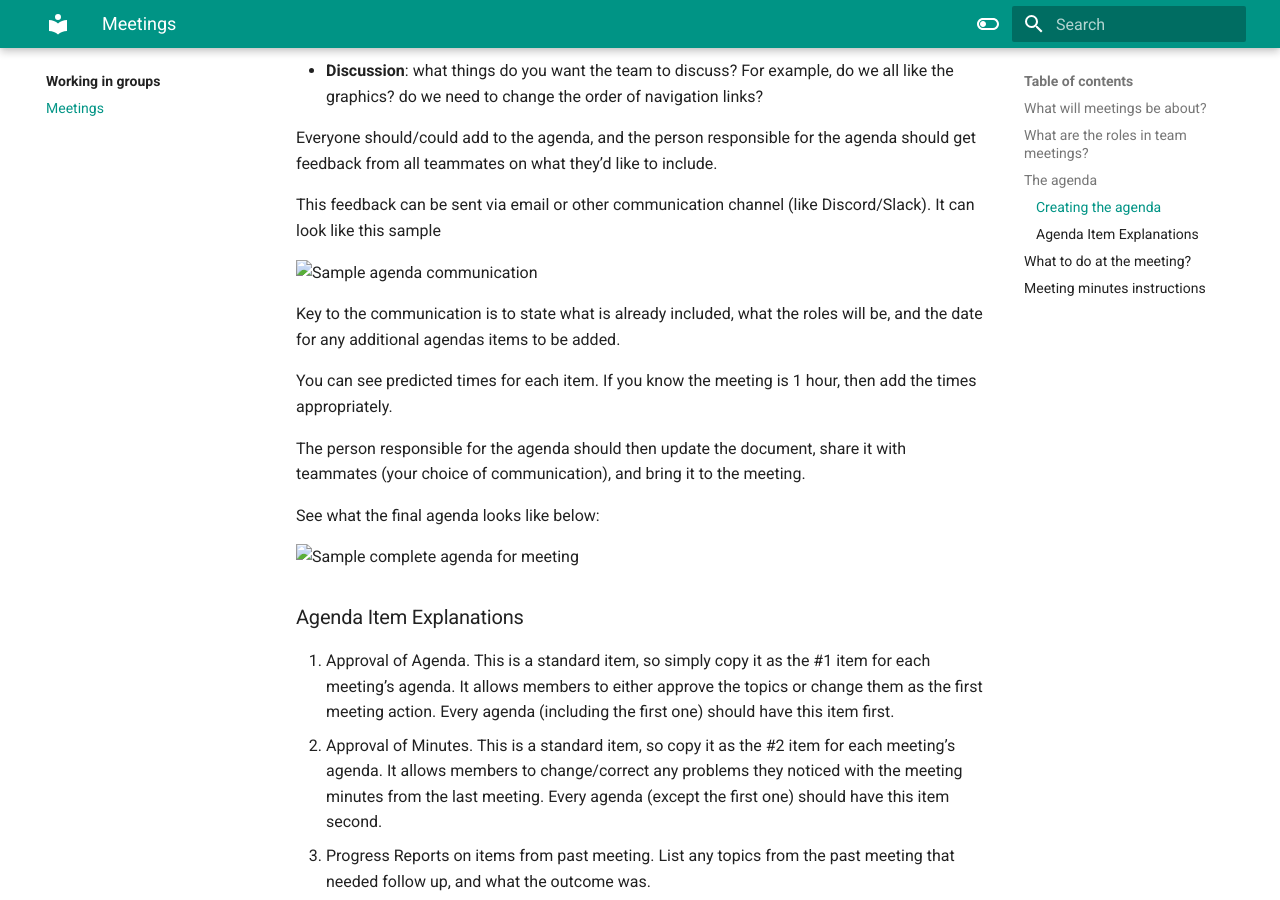
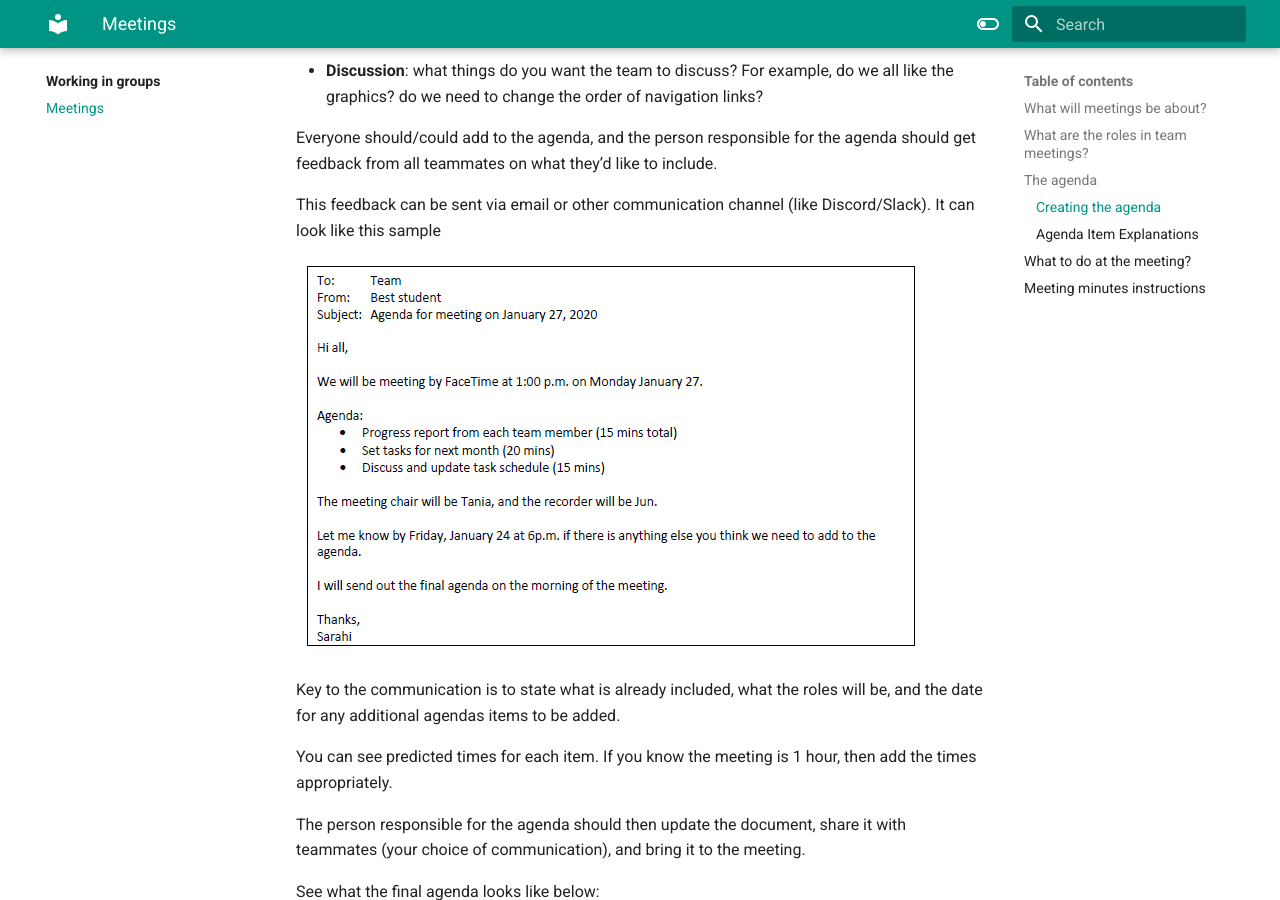
Before and after one commit to SamLee77/Communication-guide, an MkDocs documentation site: the page built from docs/Working_in_groups/Meetings.md, in a window 1280 px wide and 900 px high, scrolled down 2549 px. Built offline with MkDocs 1.6.1 and Material for MkDocs 9.7.7, drawn with Linux system fonts in a browser that asks for light colours; emoji names are drawn with the system emoji font.

Commit message:
got sample agenda path working

```diff
--- a/docs/Working_in_groups/Meetings.md
+++ b/docs/Working_in_groups/Meetings.md
@@ -74,7 +74,7 @@ Everyone should/could add to the agenda, and the person responsible for the agen
 
 This feedback can be sent via email or other communication channel (like Discord/Slack). It can look like this sample
 
-![Sample agenda communication](..\assets\images\Agenda.PNG)
+![Sample agenda communication](../assets/images/Agenda.PNG)
 
 Key to the communication is to state what is already included, what the roles will be, and the date for any additional agendas items to be added.
 
```
